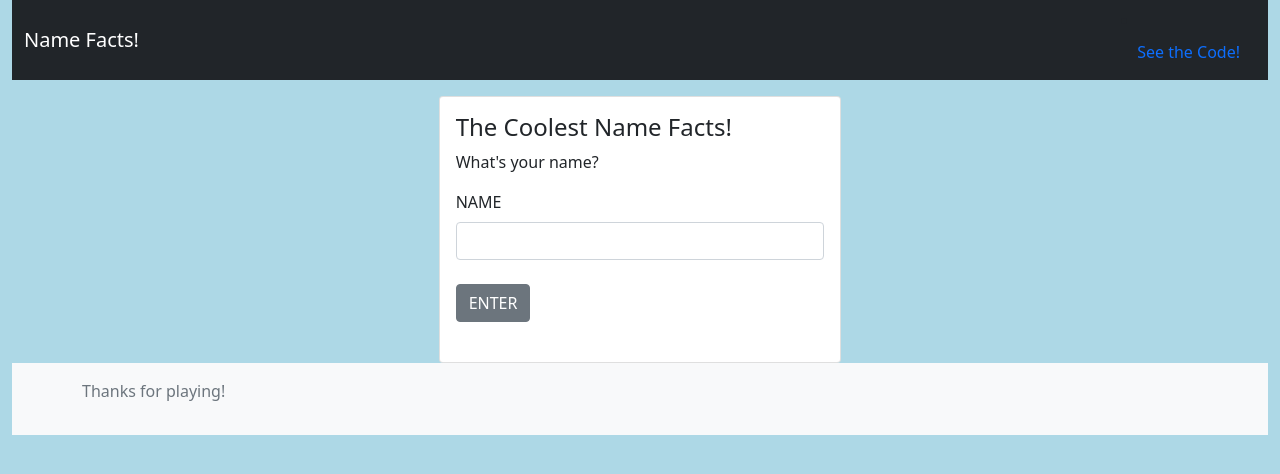
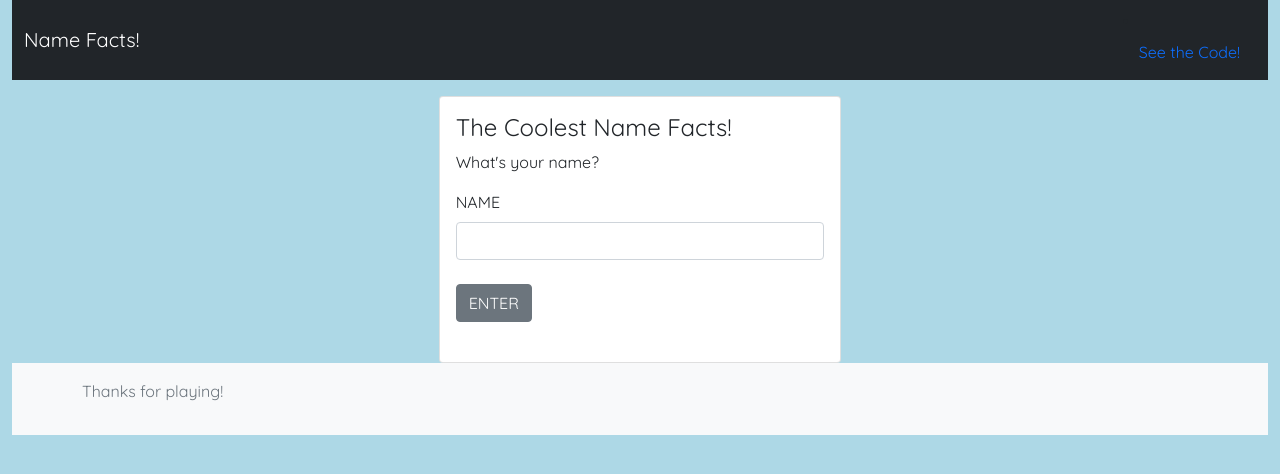
Before and after one commit to ellarohling/legendary-winner-delta, a plain HTML site: page index.html in a window 1280 px wide. Drawn offline with nearby package versions, Linux system fonts and the light colour scheme.

Commit message:
Add files via upload

```diff
--- a/Styles/style.css
+++ b/Styles/style.css
@@ -1,5 +1,8 @@
+@import url("https://fonts.googleapis.com/css2?family=Quicksand&family=Roboto&display=swap");
+
 body {
     background-color: lightblue;
+    font-family: "Quicksand", sans-serif;
 }
 
 .draggable {
@@ -25,7 +28,8 @@ p {
 
 h3 {
   color: black;
-
+  /*   font-family: "Roboto", sans-serif; */
+  font-family: "Quicksand", sans-serif;
 }
 
 .card {
```
